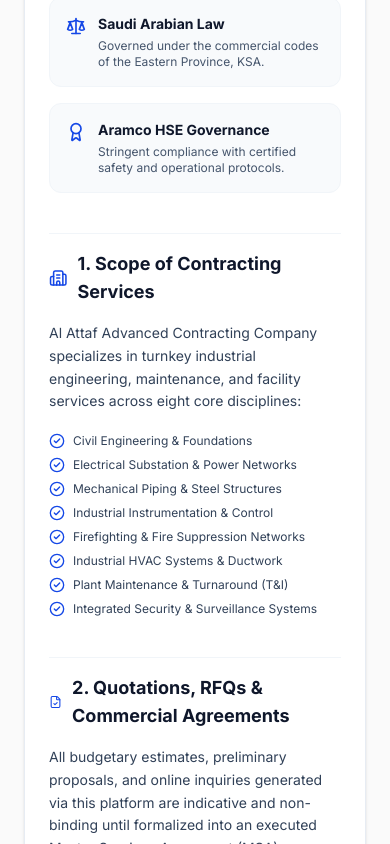
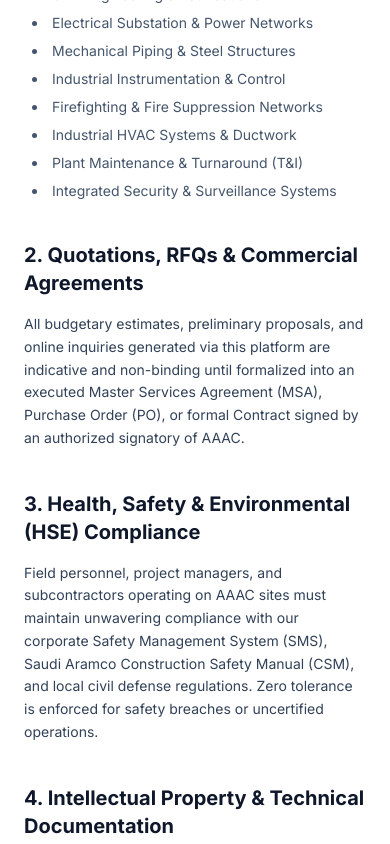
Before and after one commit to mindstory-webteam/alattaf, a Next.js app: page /terms-and-conditions in a window 390 px wide. Shown: the part 1000-1844 px from the top of the page. Built offline with nearby package versions, Linux system fonts and the light colour scheme.

Commit message:
feat: add FAQ, about sections, privacy policy, and terms and conditions pages

```diff
--- a/app/terms-and-conditions/page.tsx
+++ b/app/terms-and-conditions/page.tsx
@@ -1,7 +1,6 @@
 import React from "react";
 import Breadcrumb from "@/components/Breadcrumb";
 import Footer from "@/components/Footer";
-import { Scale, CheckCircle2, ShieldAlert, Award, FileCheck, Building2, Mail, Phone } from "lucide-react";
 
 export const metadata = {
   title: "Terms & Conditions | Al Attaf Advanced Contracting Company",
@@ -22,24 +21,18 @@
         showVisionLogo
       />
 
-      <main className="w-full py-16 sm:py-20 lg:py-24 bg-[#fafafa]">
-        <div className="w-full max-w-4xl mx-auto px-6 sm:px-12 lg:px-16">
-          <div className="bg-white border border-slate-200/80 rounded-2xl p-6 sm:p-10 lg:p-12 shadow-sm space-y-10">
+      <main className="w-full py-16 sm:py-20 lg:py-24 bg-white">
+        <div className="w-full max-w-4xl mx-auto px-6 sm:px-12 lg:px-16 space-y-10">
           {/* Header Info */}
-            <div className="border-b border-slate-100 pb-6 flex flex-col sm:flex-row sm:items-center justify-between gap-2">
           <div>
-                <span className="text-xs font-bold text-blue-700 uppercase tracking-wider">
-                  Contractual Governance
-                </span>
-                <h1 className="text-2xl sm:text-3xl font-extrabold text-slate-900 mt-1">
+            <h1 className="text-3xl sm:text-4xl font-extrabold text-slate-900">
               Terms &amp; Conditions
             </h1>
-              </div>
-              <p className="text-xs text-slate-500">Last updated: {lastUpdated}</p>
+            <p className="text-xs sm:text-sm text-slate-500 mt-2">Last updated: {lastUpdated}</p>
           </div>
 
           {/* Introduction */}
-            <section className="space-y-3.5 text-slate-700 leading-relaxed text-sm sm:text-base">
+          <section className="space-y-4 text-slate-700 leading-relaxed text-sm sm:text-base">
             <p>
               Welcome to <strong>Al Attaf Advanced Contracting Company</strong> (&quot;AAAC&quot;). By accessing our website (<a href="https://alattafcompany.com" className="text-blue-700 hover:underline">alattafcompany.com</a>) or engaging with our engineering, procurement, construction, and plant maintenance operations, you agree to comply with and be bound by the following Terms &amp; Conditions.
             </p>
@@ -48,152 +41,83 @@
             </p>
           </section>
 
-            {/* Highlights Grid */}
-            <div className="grid grid-cols-1 sm:grid-cols-2 gap-4">
-              <div className="p-4 rounded-xl bg-slate-50 border border-slate-100 flex items-start gap-3">
-                <Scale className="w-5 h-5 text-blue-700 shrink-0 mt-0.5" />
-                <div>
-                  <h2 className="text-sm font-bold text-slate-900">Saudi Arabian Law</h2>
-                  <p className="text-xs text-slate-600 mt-1">
-                    Governed under the commercial codes of the Eastern Province, KSA.
-                  </p>
-                </div>
-              </div>
-
-              <div className="p-4 rounded-xl bg-slate-50 border border-slate-100 flex items-start gap-3">
-                <Award className="w-5 h-5 text-blue-700 shrink-0 mt-0.5" />
-                <div>
-                  <h2 className="text-sm font-bold text-slate-900">Aramco HSE Governance</h2>
-                  <p className="text-xs text-slate-600 mt-1">
-                    Stringent compliance with certified safety and operational protocols.
-                  </p>
-                </div>
-              </div>
-            </div>
-
           {/* Section 1: Scope of Services */}
-            <section className="space-y-4 pt-4 border-t border-slate-100">
-              <div className="flex items-center gap-2.5">
-                <Building2 className="w-5 h-5 text-blue-700" />
-                <h2 className="text-lg sm:text-xl font-bold text-slate-900">
+          <section className="space-y-4">
+            <h2 className="text-xl sm:text-2xl font-bold text-slate-900">
               1. Scope of Contracting Services
             </h2>
-              </div>
             <p className="text-sm sm:text-base text-slate-700 leading-relaxed">
-                Al Attaf Advanced Contracting Company specializes in turnkey industrial engineering, maintenance, and facility services across eight core disciplines:
+              Al Attaf Advanced Contracting Company specializes in industrial engineering, maintenance, and facility services across eight core disciplines:
             </p>
-              <ul className="grid grid-cols-1 sm:grid-cols-2 gap-2 text-xs sm:text-sm text-slate-700 pt-1">
-                <li className="flex items-center gap-2">
-                  <CheckCircle2 className="w-4 h-4 text-blue-700 shrink-0" />
-                  <span>Civil Engineering &amp; Foundations</span>
-                </li>
-                <li className="flex items-center gap-2">
-                  <CheckCircle2 className="w-4 h-4 text-blue-700 shrink-0" />
-                  <span>Electrical Substation &amp; Power Networks</span>
-                </li>
-                <li className="flex items-center gap-2">
-                  <CheckCircle2 className="w-4 h-4 text-blue-700 shrink-0" />
-                  <span>Mechanical Piping &amp; Steel Structures</span>
-                </li>
-                <li className="flex items-center gap-2">
-                  <CheckCircle2 className="w-4 h-4 text-blue-700 shrink-0" />
-                  <span>Industrial Instrumentation &amp; Control</span>
-                </li>
-                <li className="flex items-center gap-2">
-                  <CheckCircle2 className="w-4 h-4 text-blue-700 shrink-0" />
-                  <span>Firefighting &amp; Fire Suppression Networks</span>
-                </li>
-                <li className="flex items-center gap-2">
-                  <CheckCircle2 className="w-4 h-4 text-blue-700 shrink-0" />
-                  <span>Industrial HVAC Systems &amp; Ductwork</span>
-                </li>
-                <li className="flex items-center gap-2">
-                  <CheckCircle2 className="w-4 h-4 text-blue-700 shrink-0" />
-                  <span>Plant Maintenance &amp; Turnaround (T&amp;I)</span>
-                </li>
-                <li className="flex items-center gap-2">
-                  <CheckCircle2 className="w-4 h-4 text-blue-700 shrink-0" />
-                  <span>Integrated Security &amp; Surveillance Systems</span>
-                </li>
+            <ul className="list-disc list-inside space-y-2 text-sm sm:text-base text-slate-600 pl-2">
+              <li>Civil Engineering &amp; Foundations</li>
+              <li>Electrical Substation &amp; Power Networks</li>
+              <li>Mechanical Piping &amp; Steel Structures</li>
+              <li>Industrial Instrumentation &amp; Control</li>
+              <li>Firefighting &amp; Fire Suppression Networks</li>
+              <li>Industrial HVAC Systems &amp; Ductwork</li>
+              <li>Plant Maintenance &amp; Turnaround (T&amp;I)</li>
+              <li>Integrated Security &amp; Surveillance Systems</li>
             </ul>
           </section>
 
           {/* Section 2: Quotations & Contracts */}
-            <section className="space-y-4 pt-4 border-t border-slate-100">
-              <div className="flex items-center gap-2.5">
-                <FileCheck className="w-5 h-5 text-blue-700" />
-                <h2 className="text-lg sm:text-xl font-bold text-slate-900">
+          <section className="space-y-4">
+            <h2 className="text-xl sm:text-2xl font-bold text-slate-900">
               2. Quotations, RFQs &amp; Commercial Agreements
             </h2>
-              </div>
             <p className="text-sm sm:text-base text-slate-700 leading-relaxed">
               All budgetary estimates, preliminary proposals, and online inquiries generated via this platform are indicative and non-binding until formalized into an executed Master Services Agreement (MSA), Purchase Order (PO), or formal Contract signed by an authorized signatory of AAAC.
             </p>
           </section>
 
           {/* Section 3: HSE & Quality Standards */}
-            <section className="space-y-4 pt-4 border-t border-slate-100">
-              <div className="flex items-center gap-2.5">
-                <ShieldAlert className="w-5 h-5 text-blue-700" />
-                <h2 className="text-lg sm:text-xl font-bold text-slate-900">
+          <section className="space-y-4">
+            <h2 className="text-xl sm:text-2xl font-bold text-slate-900">
               3. Health, Safety &amp; Environmental (HSE) Compliance
             </h2>
-              </div>
             <p className="text-sm sm:text-base text-slate-700 leading-relaxed">
               Field personnel, project managers, and subcontractors operating on AAAC sites must maintain unwavering compliance with our corporate Safety Management System (SMS), Saudi Aramco Construction Safety Manual (CSM), and local civil defense regulations. Zero tolerance is enforced for safety breaches or uncertified operations.
             </p>
           </section>
 
           {/* Section 4: Intellectual Property */}
-            <section className="space-y-4 pt-4 border-t border-slate-100">
-              <div className="flex items-center gap-2.5">
-                <Award className="w-5 h-5 text-blue-700" />
-                <h2 className="text-lg sm:text-xl font-bold text-slate-900">
+          <section className="space-y-4">
+            <h2 className="text-xl sm:text-2xl font-bold text-slate-900">
               4. Intellectual Property &amp; Technical Documentation
             </h2>
-              </div>
             <p className="text-sm sm:text-base text-slate-700 leading-relaxed">
               All website content, engineering schematics, project photography, brand logos, technical data sheets, and company collateral are the exclusive intellectual property of Al Attaf Advanced Contracting Company. Reproduction, modification, or unauthorized distribution without explicit written authorization is strictly prohibited.
             </p>
           </section>
 
           {/* Section 5: Governing Law & Jurisdiction */}
-            <section className="space-y-4 pt-4 border-t border-slate-100">
-              <div className="flex items-center gap-2.5">
-                <Scale className="w-5 h-5 text-blue-700" />
-                <h2 className="text-lg sm:text-xl font-bold text-slate-900">
+          <section className="space-y-4">
+            <h2 className="text-xl sm:text-2xl font-bold text-slate-900">
               5. Governing Law &amp; Judicial Jurisdiction
             </h2>
-              </div>
             <p className="text-sm sm:text-base text-slate-700 leading-relaxed">
               These Terms &amp; Conditions and any contractual disputes arising out of the performance of services shall be governed by, interpreted, and enforced in accordance with the laws, royal decrees, and commercial regulations of the Kingdom of Saudi Arabia. The competent courts in the Eastern Province, KSA, shall hold exclusive judicial jurisdiction.
             </p>
           </section>
 
           {/* Section 6: Inquiries & Contracts Department */}
-            <section className="pt-6 border-t border-slate-100 bg-slate-50 p-6 rounded-xl space-y-3">
-              <h2 className="text-base font-bold text-slate-900">
-                Contracts &amp; Legal Inquiries
+          <section className="space-y-4">
+            <h2 className="text-xl sm:text-2xl font-bold text-slate-900">
+              6. Contracts &amp; Legal Inquiries
             </h2>
-              <p className="text-xs sm:text-sm text-slate-600">
+            <p className="text-sm sm:text-base text-slate-700 leading-relaxed">
               For contract inquiries, Master Service Agreements (MSA), or clarification regarding our terms of operation, please contact our contracts office:
             </p>
-              <div className="space-y-2 pt-2 text-xs sm:text-sm text-slate-700">
-                <div className="flex items-center gap-2">
-                  <Mail className="w-4 h-4 text-blue-700" />
-                  <a href="mailto:info@alattafcompany.com" className="hover:text-blue-700 font-medium">
-                    info@alattafcompany.com
-                  </a>
-                </div>
-                <div className="flex items-center gap-2">
-                  <Phone className="w-4 h-4 text-blue-700" />
-                  <a href="tel:+966135660243" className="hover:text-blue-700 font-medium">
-                    00966 13 566 0243
-                  </a>
-                </div>
+            <div className="space-y-2 text-sm sm:text-base text-slate-700">
+              <p>
+                Email: <a href="mailto:info@alattafcompany.com" className="text-blue-700 hover:underline font-medium">info@alattafcompany.com</a>
+              </p>
+              <p>
+                Phone: <a href="tel:+966135660243" className="text-blue-700 hover:underline font-medium">00966 13 566 0243</a>
+              </p>
             </div>
           </section>
-          </div>
         </div>
       </main>
 
--- a/components/AboutPageSection.tsx
+++ b/components/AboutPageSection.tsx
@@ -104,8 +104,8 @@
   ];
 
   const aramcoScope = [
-    "Approved contractor under Saudi Aramco vendor # 10005728, Dhahran",
-    "Civil, mechanical, electrical, and instrumentation scopes inside operating plants",
+    "Approved vendor under Saudi Aramco Vendor # 10005728, Dhahran",
+    "Specialized subcontract works across civil, mechanical, electrical, and instrumentation scopes",
     "Turnaround and inspection (T&I) crews mobilised for shutdown windows",
     "Work permits, JSAs, and method statements issued to Aramco procedure",
     "Certified welders, operators, and supervisors with plant-specific inductions",
--- a/components/AboutSection.tsx
+++ b/components/AboutSection.tsx
@@ -47,11 +47,11 @@
             />
 
             <p className="text-sm sm:text-base text-slate-600 leading-relaxed text-justify">
-              Formed in 1978 (1398H), AAAC commenced operations in direct partnership with <span className="text-blue-700 font-semibold">Saudi Aramco</span>, the Kingdom&apos;s premier global energy and industrial enterprise. Over more than 45 years of continuous operational growth, we have built a trusted legacy executing turnkey Civil, Mechanical, Electrical, Instrumentation, and Plant Maintenance (T&amp;I) projects across Aramco facilities and major industrial hubs throughout Saudi Arabia.
+              Formed in 1978 (1398H), AAAC carries out specialized subcontract works for <span className="text-blue-700 font-semibold">Saudi Aramco</span> projects and major industrial developments across the Kingdom. Over more than 45 years of continuous operational growth, we have built a trusted track record executing subcontract packages across Civil, Mechanical, Electrical, Instrumentation, and Plant Maintenance (T&amp;I) for Aramco facilities and industrial hubs throughout Saudi Arabia.
             </p>
 
             <p className="text-sm sm:text-base text-slate-600 leading-relaxed text-justify">
-              Headquartered in Abqaiq, Al Attaf Advanced Contracting is officially registered with the Saudi Ministry of Commerce (<span className="text-blue-700 font-semibold">CR # 2059000287</span>) and recognized as an approved contractor under <span className="text-blue-700 font-semibold">Saudi Aramco Vendor # 10005728</span> (Dhahran), upholding top-tier Saudi engineering governance, certified HSE standards, and dependable Kingdom-wide project delivery.
+              Headquartered in Abqaiq, Al Attaf Advanced Contracting is officially registered with the Saudi Ministry of Commerce (<span className="text-blue-700 font-semibold">CR # 2059000287</span>) and recognized under <span className="text-blue-700 font-semibold">Saudi Aramco Vendor # 10005728</span> (Dhahran), upholding top-tier Saudi engineering governance, certified HSE standards, and dependable Kingdom-wide subcontract delivery.
             </p>
           </div>
         </div>
--- a/components/FaqSection.tsx
+++ b/components/FaqSection.tsx
@@ -19,7 +19,7 @@
       id: "faq-2",
       question: "Is AAAC officially approved by Saudi Aramco and industrial partners?",
       answer:
-        "Yes. AAAC is officially recognized as an approved contractor under Saudi Aramco Vendor # 10005728 (Dhahran), SABIC affiliates, and registered with the Saudi Ministry of Commerce (CR # 2059000287).",
+        "Yes. AAAC is officially recognized as an approved vendor under Saudi Aramco Vendor # 10005728 (Dhahran), SABIC affiliates, and registered with the Saudi Ministry of Commerce (CR # 2059000287) to execute specialized subcontract scopes.",
     },
     {
       id: "faq-3",
```
Also changed, not shown: app/privacy-policy/page.tsx (+30 -80 lines). Lines whose indentation alone changed are shown as unchanged.
